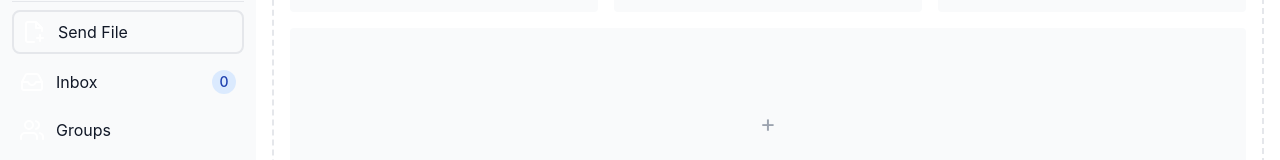
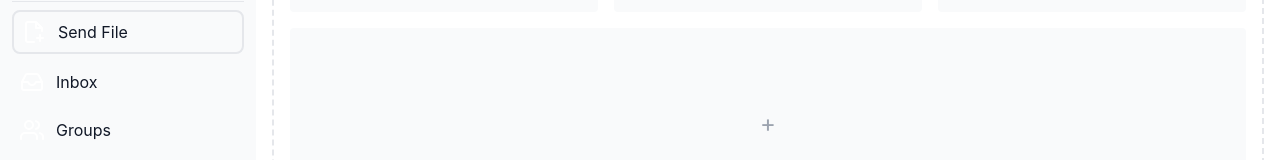
Before and after one commit to carvalho28/SHARESAFE, a React (Vite) app in the folder frontend/: page /group in a window 1280 px wide. Shown: the part 190-350 px from the top of the page. Built offline with nearby package versions, Linux system fonts and the light colour scheme.

Commit message:
Removed blue circle for notifications for the inbox (unused)

```diff
--- a/frontend/src/components/sidebar.tsx
+++ b/frontend/src/components/sidebar.tsx
@@ -67,9 +67,6 @@ export default function Sidebar() {
                   <path d="M5.5 5.1L2 12v6c0 1.1.9 2 2 2h16a2 2 0 002-2v-6l-3.4-6.9A2 2 0 0016.8 4H7.2a2 2 0 00-1.8 1.1z" />
                 </svg>
                 <span className="flex-1 ml-3 whitespace-nowrap">Inbox</span>
-                <span className="inline-flex items-center justify-center w-3 h-3 p-3 ml-3 text-sm font-medium text-blue-800 bg-blue-100 rounded-full dark:bg-blue-900 dark:text-blue-300">
-                  0
-                </span>
               </Link>
             </li>
             <li>
```
Also changed, not shown: 1 other file (tests, documents, lock files or other folders).
